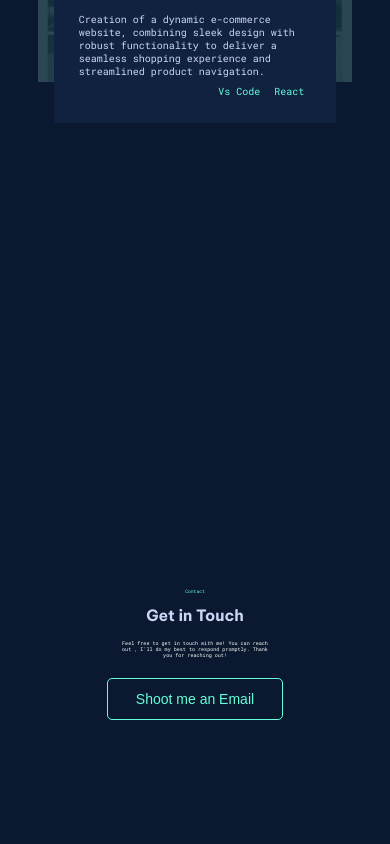
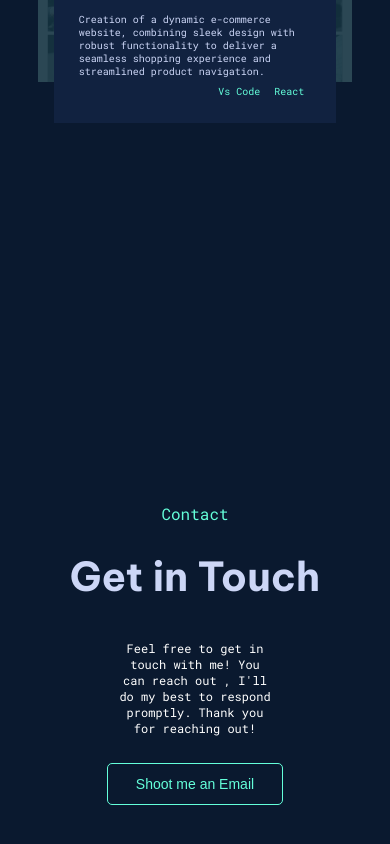
Before and after one commit to barathsurya2004/portfolio, a React (Create React App) app: page / in a window 390 px wide. Shown: the part 1883-2727 px from the top of the page. Built offline with nearby package versions, Linux system fonts and the light colour scheme; a web font is replaced by a local one.

Commit message:
contact page updated

```diff
--- a/src/pages/contact.module.css
+++ b/src/pages/contact.module.css
@@ -17,23 +17,40 @@
 }
 
 .container h1 {
-    font-size: 4vw;
+    font-size: var(--heading12);
     font-family: "Be Vietnam Pro";
     color: #CCD6F6;
 }
 
 .container p {
     text-align: center;
-    font-size: 1.3vw;
+    font-size: var(--para1);
     font-family: "Roboto Mono";
 }
 
 .container span {
     font-family: "Roboto Mono";
-    font-size: 1.2vw;
+    font-size: var(--subhead3);
     color: #64ffda;
 }
 
 .container .para {
     width: 40vw;
 }
+
+@media (max-width:1100px) {}
+
+@media (max-width:900px) {
+    .container h1 {
+        font-size: var(--heading2);
+    }
+
+    .container p {
+        font-size: var(--para2);
+    }
+}
+
+
+@media (max-width:700px) {}
+
+@media (max-width:500px) {}
```
